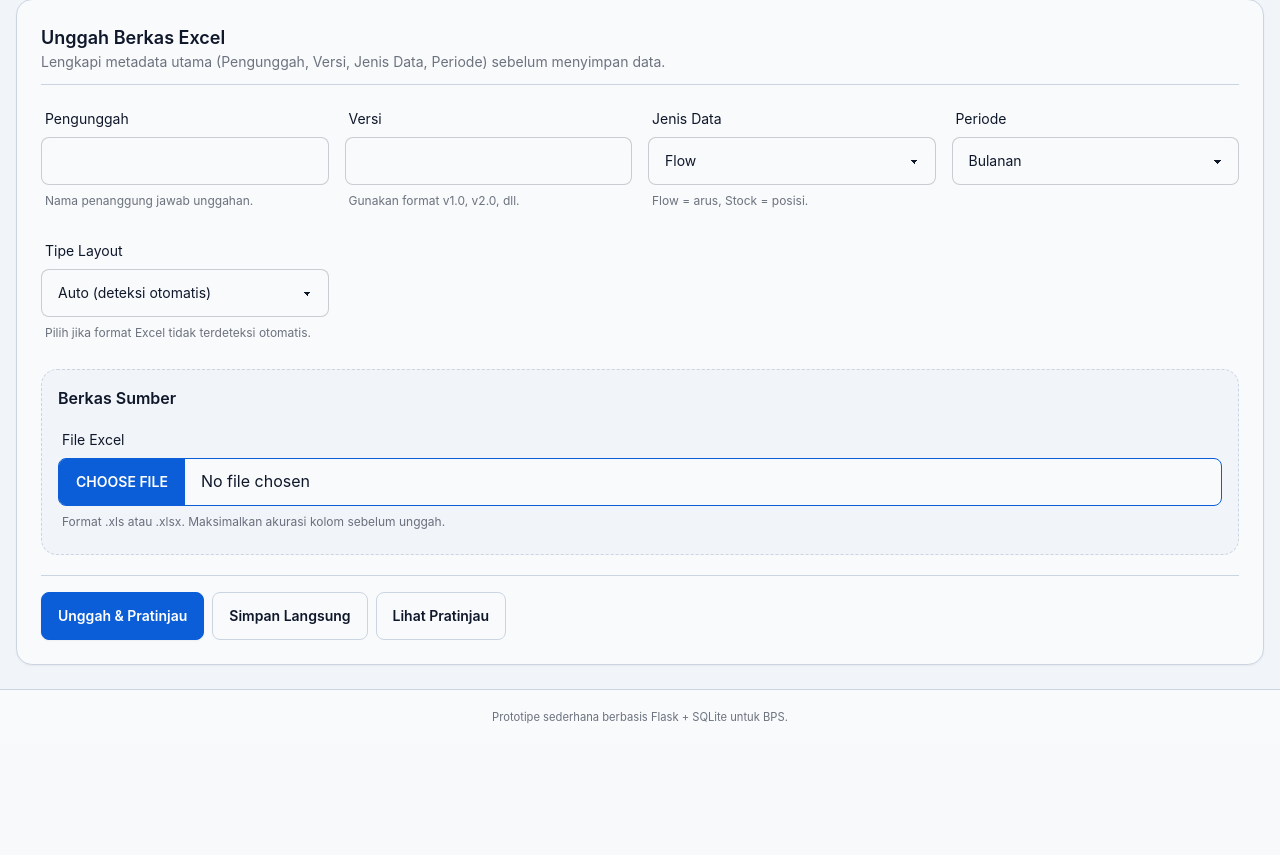
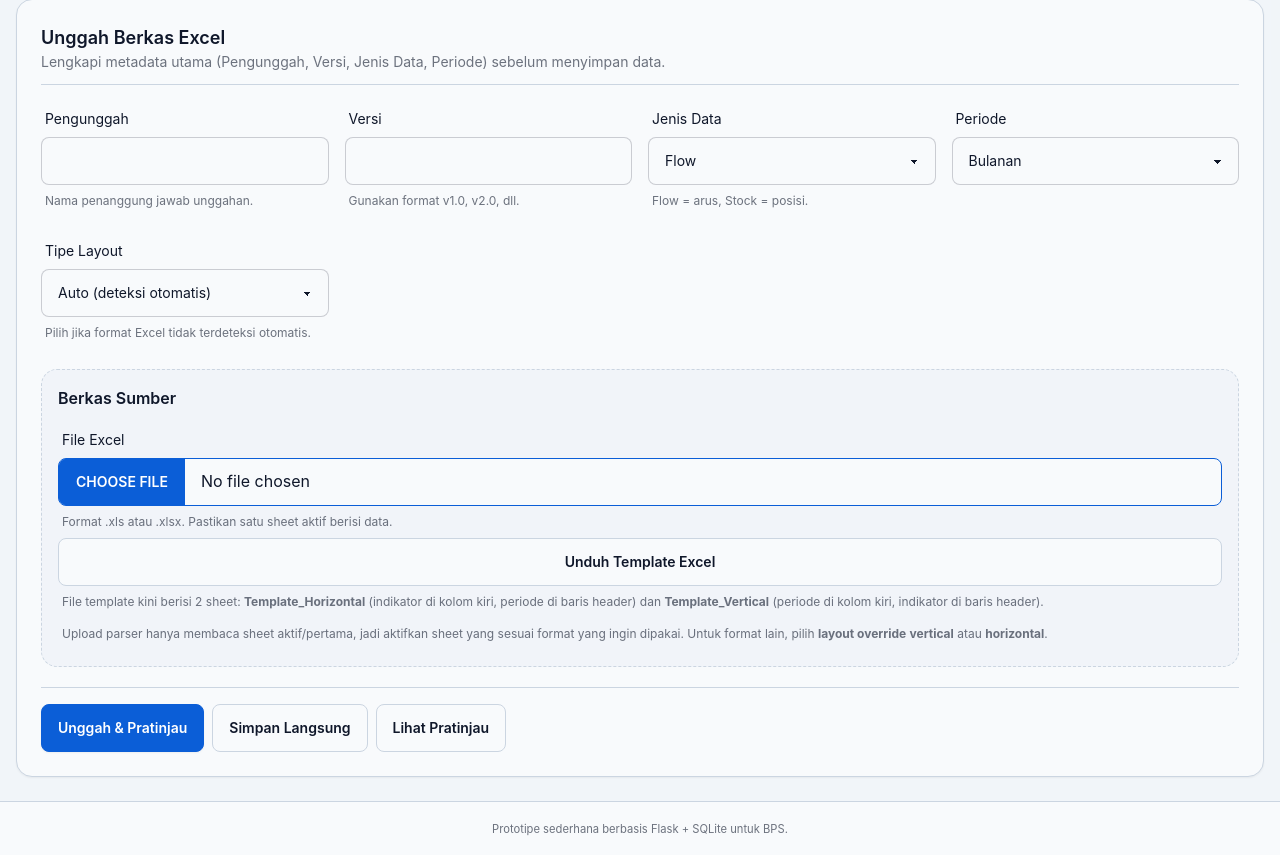
Before and after one commit to amaldevice/webdash_neraca_v2, a Flask app: page /upload in a window 1280 px wide. Shown: the part 120-975 px from the top of the page. Before the commit the page ends 844 px from the top, so only its background shows below. Run offline with Flask 3, Linux system fonts and the light colour scheme.

Commit message:
Add upload template download link and bundle
Made-with: Cursor

```diff
--- a/templates/partials/_upload_form.html
+++ b/templates/partials/_upload_form.html
@@ -84,8 +84,32 @@
             </label>
             <input id="excel_file" name="excel_file" type="file" class="file-input file-input-bordered file-input-primary w-full" accept=".xls,.xlsx" required>
             <label class="label">
-            <span class="field-help">Format .xls atau .xlsx. Maksimalkan akurasi kolom sebelum unggah.</span>
+                <span class="field-help">Format .xls atau .xlsx. Pastikan satu sheet aktif berisi data.</span>
             </label>
+        </div>
+
+        <div class="form-control">
+            <a
+                href="{{ url_for('static', filename='templates/upload_template.xlsx') }}"
+                class="btn btn-soft w-full"
+                download="upload_template.xlsx"
+            >
+                Unduh Template Excel
+            </a>
+            <label class="label">
+                <span class="field-help">
+                    File template kini berisi 2 sheet:
+                    <strong>Template_Horizontal</strong> (indikator di kolom kiri, periode di baris header) dan
+                    <strong>Template_Vertical</strong> (periode di kolom kiri, indikator di baris header).
+                </span>
+            </label>
+        </div>
+        <div class="label">
+            <span class="field-help">
+                Upload parser hanya membaca sheet aktif/pertama, jadi aktifkan sheet yang sesuai format yang ingin dipakai.
+                Untuk format lain, pilih <strong>layout override</strong> <strong>vertical</strong> atau <strong>horizontal</strong>.
+            </span>
+        </div>
             </div>
     </div>
 
```
Also changed, not shown: planning.md (+4 -0 lines), 1 other file. Lines whose indentation alone changed are shown as unchanged.
